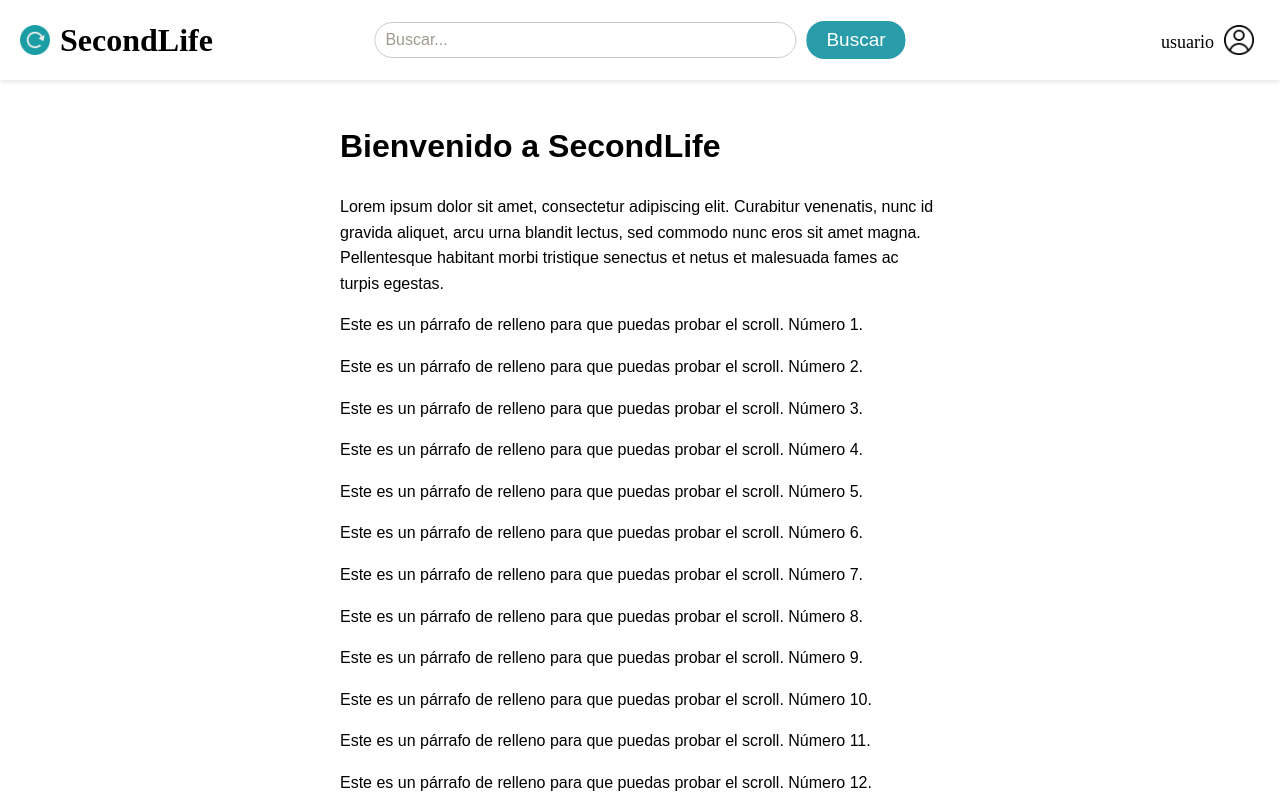
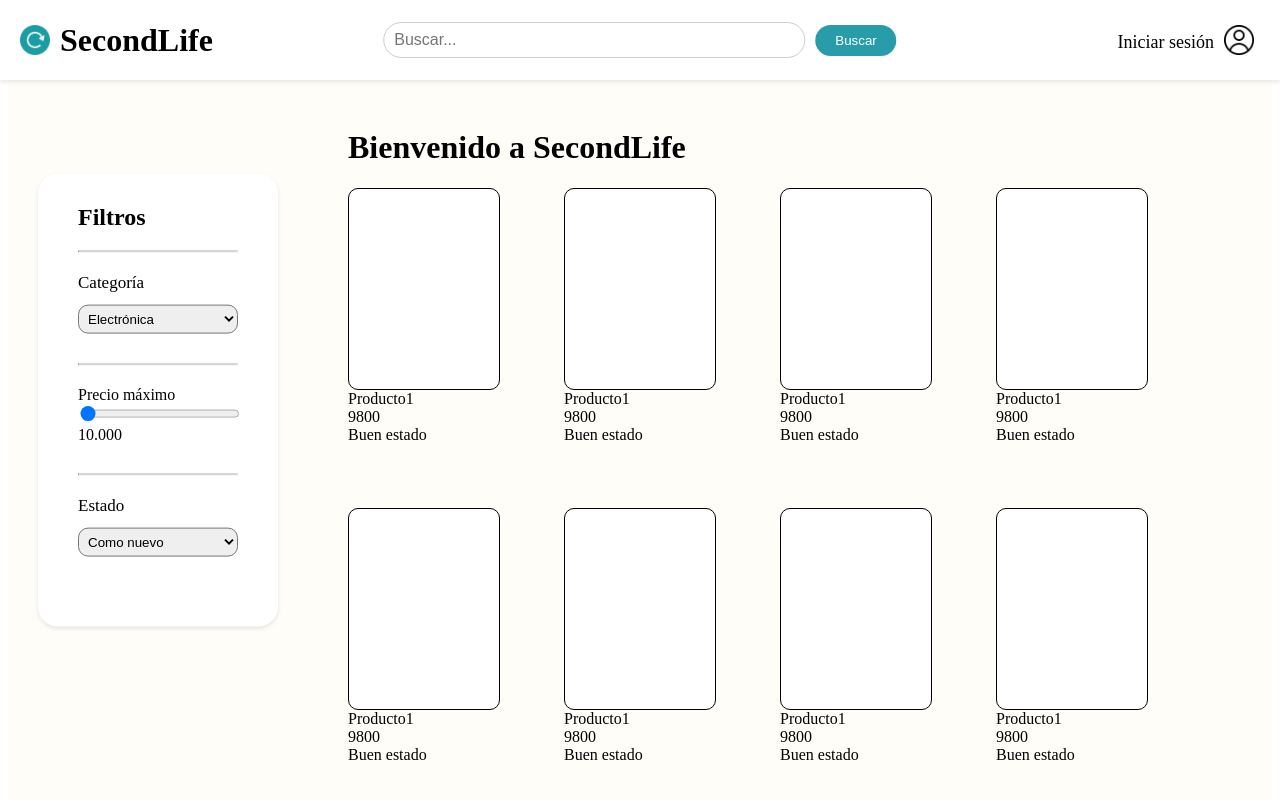
Before and after one commit to AntonioPerez00/TFG, a Vue app in the folder app_secondLife/second-life-front/: page /home in a window 1280 px wide. Shown: the top 800 px of the page. Built offline with nearby package versions, Linux system fonts and the light colour scheme.

Commit message:
diseño de home en proceso

```diff
--- /dev/null
+++ b/app_secondLife/second-life-front/src/components/FilterBar.vue
@@ -0,0 +1,75 @@
+<template>
+  <aside
+    class="fixed left-4 top-1/2 transform -translate-y-[50%] bg-[#FFFFFF]"
+    id="filterBar"
+  >
+    <h2 class="text-xl font-semibold mb-4">Filtros</h2>
+
+  <hr>
+
+    <!-- Filtro por categoría -->
+    <div class="filtros">
+      <label class="label_category">Categoría</label>
+      <select class="select_category">
+        <option>Electrónica</option>
+        <option>Ropa</option>
+        <option>Muebles</option>
+      </select>
+    </div>
+    <hr>
+
+    <!-- Filtro por precio -->
+    <div class="filtros">
+      <label>Precio máximo</label>
+      <input type="range" min="0" max="100000" class="w-full" />
+      <span>10.000</span>
+    </div>
+
+    <hr>
+
+    <!-- Filtro por estado -->
+    <div class="filtros">
+      <label class="label_category">Estado</label>
+      <select class="select_category">
+        <option>Como nuevo</option>
+        <option>Bueno</option>
+        <option>regular</option>
+      </select>
+    </div>
+
+
+  </aside>
+</template>
+
+<script setup>
+// Todo estático por ahora
+</script>
+
+<style>
+
+#filterBar{
+  padding: 40px;
+  padding-top: 10px;
+  margin-left: 30px;
+  box-shadow: 0 2px 4px rgba(0,0,0,0.1);
+  border-radius: 20px;
+  width: 10rem;
+}
+
+.filtros{
+  margin-top: 20px;
+  margin-bottom: 30px;
+}
+
+.label_category{
+  font-size: 17px;
+}
+
+.select_category{
+  width: 100%;
+  margin-top: 0.75rem;
+  border-radius: 10px;
+  padding: 5px;
+}
+
+</style>
--- /dev/null
+++ b/app_secondLife/second-life-front/src/components/Item.vue
@@ -0,0 +1,12 @@
+<template>
+  <div class="flex flex-col">
+    <div class="bg-[#FFFFFF] w-[150px] h-[200px] border rounded-[10px]"></div>
+    <span>Producto1</span>
+    <span>9800</span>
+    <span>Buen estado</span>
+  </div>
+</template>
+
+<script setup>
+// Todo estático por ahora
+</script>
--- a/app_secondLife/second-life-front/src/components/NavBar.vue
+++ b/app_secondLife/second-life-front/src/components/NavBar.vue
@@ -17,24 +17,12 @@
     </div>
 
     <div class="menu">
-        <span class="nombre-usuario">usuario</span>
+        <span class="nombre-usuario">Iniciar sesión</span>
         <img src="/usuario.png" alt="usurio" class="usuario-img" />
     </div>
   </nav>
 
-  <!-- Relleno para scroll -->
-  <main class="content">
-    <h1>Bienvenido a SecondLife</h1>
-    <p>
-      Lorem ipsum dolor sit amet, consectetur adipiscing elit. Curabitur
-      venenatis, nunc id gravida aliquet, arcu urna blandit lectus, sed
-      commodo nunc eros sit amet magna. Pellentesque habitant morbi tristique
-      senectus et netus et malesuada fames ac turpis egestas.
-    </p>
-    <p v-for="n in 40" :key="n">
-      Este es un párrafo de relleno para que puedas probar el scroll. Número {{ n }}.
-    </p>
-  </main>
+
 </template>
 
 <script setup>
--- a/app_secondLife/second-life-front/src/components/auth/Login.vue
+++ b/app_secondLife/second-life-front/src/components/auth/Login.vue
@@ -2,9 +2,16 @@
 
 <template>
   <div id="login-container">
-    <form @submit.prevent="login">
-    <input v-model="mail" type="mail" placeholder="E-mail" required />
-    <div class="passwd">
+    <form @submit.prevent="login" class="flex flex-col">
+    <input
+      v-model="mail"
+      type="email"
+      placeholder="E-mail"
+      required
+      class="border-0 border-b border-b-[#9f9a8f] p-[3px] mb-[25px] text-[#9f9a8f] text-[18px] bg-[#FFFDF8] focus:outline-none placeholder-[#9f9a8f]"
+    />
+
+    <div class="border-0 border-b border-b-[#9f9a8f]">
       <input
         :key="showFrontPassword"
         v-model="password"
@@ -12,42 +19,23 @@
         placeholder="Contraseña"
         required
         style="padding-bottom: 0px; margin: 5px; margin-left: 0px;"
-        class="border-none"
-      />
+        class="border-none p-[3px] mb-[25px] text-[#9f9a8f] text-[18px] bg-[#FFFDF8] focus:outline-none placeholder-[#9f9a8f]"
+/>
       <img
         :src="showFrontPassword ? eye : invisible"
         @click="showFrontPassword = !showFrontPassword"
         alt="Toggle password"
+        class="w-[18px] float-right mt-[8px]"
       />
 
     </div>
-    <p v-if="error" id="error">{{ error }}</p>
-    <button type="submit" class="continuar">
+    <p v-if="error" id="error" class="text-[#CC6565]">{{ error }}</p>
+    <button type="submit" class="bg-[#299CA9] border-none text-[#FFFFFF] rounded-[10px] mt-[2rem] pt-[10px] pb-[10px] pl-[25px] pr-[25px] text-[19px]">
       Iniciar sesión
     </button>
   </form>
   </div>
 </template>
-
-<style>
-
-img{
-  width: 18px;
-  float: right;
-  margin-top: 8px;
-}
-
-form {
- display: flex;
- flex-direction: column;
-}
-
-.passwd{
-  border-bottom: solid;
-  color: #9f9a8f;
-  padding: 0px;
-}
-</style>
 
 <script setup>
 import { ref } from 'vue'
--- a/app_secondLife/second-life-front/src/components/auth/Register.vue
+++ b/app_secondLife/second-life-front/src/components/auth/Register.vue
@@ -1,9 +1,17 @@
 <template>
-  <form @submit.prevent="onSubmit" class="space-y-4">
+  <form @submit.prevent="onSubmit" class="flex flex-col">
     <template v-if="!isCodeStep">
-      <input v-model="email" type="email" placeholder="E-mail" required />
-      <input v-model="username" type="text" placeholder="Nombre de usuario" required />
-      <div class="passwd">
+      <input
+      v-model="email"
+      type="email"
+      placeholder="E-mail"
+      required
+      class="border-0 border-b border-b-[#9f9a8f] p-[3px] mb-[25px] text-[#9f9a8f] text-[18px] bg-[#FFFDF8] focus:outline-none placeholder-[#9f9a8f]"
+    />
+      <input v-model="username" type="text" placeholder="Nombre de usuario" required
+        class="border-0 border-b border-b-[#9f9a8f] p-[3px] mb-[25px] text-[#9f9a8f] text-[18px] bg-[#FFFDF8] focus:outline-none placeholder-[#9f9a8f]"
+      />
+      <div class="border-0 border-b border-b-[#9f9a8f]">
         <input
           :key="showFrontPasswordRegister"
           v-model="frontPasswordRegister"
@@ -11,20 +19,21 @@
           placeholder="Contraseña"
           required
           style="padding-bottom: 0px; margin: 5px; margin-left: 0px;"
-          class="border-none"
+          class="border-none p-[3px] mb-[25px] text-[#9f9a8f] text-[18px] bg-[#FFFDF8] focus:outline-none placeholder-[#9f9a8f]"
         />
         <img
           :src="showFrontPasswordRegister ? eye : invisible"
           @click="showFrontPasswordRegister = !showFrontPasswordRegister"
           alt="Toggle password"
+          class="w-[18px] float-right mt-[8px]"
         />
       </div>
-      <button type="submit" class="continuar">Continuar</button>
+      <button type="submit" class="bg-[#299CA9] border-none text-[#FFFFFF] rounded-[10px] mt-[2rem] pt-[10px] pb-[10px] pl-[25px] pr-[25px] text-[19px]">Continuar</button>
     </template>
 
     <template v-else>
-      <input v-model="code" type="text" placeholder="Código de verificación" required />
-      <button @click.prevent="verifyCode" class="continuar">Verificar código</button>
+      <input v-model="code" type="text" placeholder="Código de verificación" required class="border-0 border-b border-b-[#9f9a8f] p-[3px] mb-[25px] text-[#9f9a8f] text-[18px] bg-[#FFFDF8] focus:outline-none placeholder-[#9f9a8f]"/>
+      <button @click.prevent="verifyCode" class="bg-[#299CA9] border-none text-[#FFFFFF] rounded-[10px] mt-[2rem] pt-[10px] pb-[10px] pl-[25px] pr-[25px] text-[19px]">Verificar código</button>
     </template>
   </form>
 </template>
--- a/app_secondLife/second-life-front/src/main.js
+++ b/app_secondLife/second-life-front/src/main.js
@@ -1,7 +1,6 @@
 import { createApp } from 'vue'
 import App from './App.vue'
 import router from './router'
-import './index.css'
 import './assets/tailwind.css'
 
 createApp(App).use(router).mount('#app')
--- a/app_secondLife/second-life-front/src/pages/HomePage.vue
+++ b/app_secondLife/second-life-front/src/pages/HomePage.vue
@@ -1,8 +1,18 @@
 <template>
-  <div>
+  <div class="bg-[#FFFDF8]">
     <NavBar />
-    <div class="pt-20 px-8">
-      <div class="bg-red-500 text-white p-4">Esto debería ser rojo con texto blanco</div>
+    <div class="pt-20 px-8 flex gap-6">
+      <Filtros />
+
+
+
+        <!-- Contenido principal -->
+        <main class="flex flex-col mt-[80px] p-[20px] ml-[20rem]">
+          <h1 class="text-2xl font-bold">Bienvenido a SecondLife</h1>
+          <div class="flex flex-wrap gap-[4rem]">
+            <Item v-for="n in 40" :key="n" />
+          </div>
+        </main>
 
     </div>
   </div>
@@ -10,4 +20,6 @@
 
 <script setup>
 import NavBar from '../components/NavBar.vue'
+import Filtros from '../components/FilterBar.vue'
+import Item from '../components/Item.vue'
 </script>
--- a/app_secondLife/second-life-front/src/pages/auth/AuthView.vue
+++ b/app_secondLife/second-life-front/src/pages/auth/AuthView.vue
@@ -1,17 +1,19 @@
 <!-- src/views/AuthView.vue -->
 <template>
   <div class="flex items-center justify-center min-h-screen mt-[-5rem]">
-  <div id="card" >
+  <div id="card" class="bg-[#FFFDF8] border border-[#f1e2bc] rounded-[20px] p-[20px] pt-[10px] w-fit">
     <div id="login-register">
       <div>
         <button
-          :class="['flex-1 text-center py-2', activeTab === 'login' ? 'border-b-2 border-teal-500 font-bold' : 'text-gray-500']"
+          :class="['flex-1 text-center py-2 bg-transparent pt-[10px] pb-[10px] pl-[25px] pr-[25px] mb-[30px] text-[19px] text-[#9f9a8f]',
+          activeTab === 'login' ? 'border-t-0 border-l-0 border-r-0 border-[#FFFDF8]' : 'border-none']"
           @click="activeTab = 'login'"
         >
           Iniciar sesión
         </button>
         <button
-          :class="['flex-1 text-center py-2', activeTab === 'register' ? 'border-b-2 border-teal-500 font-bold' : 'text-gray-500']"
+          :class="['flex-1 text-center py-2 bg-transparent pt-[10px] pb-[10px] pl-[25px] pr-[25px] mb-[30px] text-[19px] text-[#9f9a8f]',
+          activeTab === 'register' ? 'border-t-0 border-l-0 border-r-0 border-[#FFFDF8]' : 'border-none']"
           @click="activeTab = 'register'"
         >
           Registrarse
@@ -24,68 +26,6 @@
   </div>
   </div>
 </template>
-
-<style>
-
-.continuar{
-  background-color: #299CA9;
-  border: none;
-  color: white;
-  border-radius: 10px;
-  margin-top: 2rem;
-}
-
-input{
-  border: none;
-  border-bottom: solid;
-  padding: 3px;
-  margin-bottom: 25px;
-  color: #9f9a8f;
-  font-size: 18px;
-}
-
-input::placeholder{
-  color: #9f9a8f;
-}
-
-input:focus {
-  outline: none;
-  box-shadow: none; /* para quitar sombras */
-  border-color: transparent; /* o el color que quieras */
-  border-bottom-color: #9f9a8f;
-}
-
-button{
-  color: #9f9a8f;
-  border: none;
-  padding: 10px 25px;
-  background-color: transparent;
-  margin-bottom: 30px;
-  font-size: 19px;
-}
-
-hr{
-  border-top: 1px solid #f1e2bc;
-}
-
-#card{
-  background-color: #FFFDF8;
-  border-style: solid;
-  border-radius: 20px;
-  border-color: #f1e2bc;
-  padding: 20px;
-  padding-top: 10px;
-  width: fit-content;
-}
-#login-register{
-  border: 5px;
-}
-
-#error{
-  color: rgb(204, 101, 101);
-}
-
-</style>
 
 <script setup>
 import { ref } from 'vue'
--- a/app_secondLife/second-life-front/src/style.css
+++ /dev/null
@@ -1,79 +0,0 @@
-:root {
-  font-family: system-ui, Avenir, Helvetica, Arial, sans-serif;
-  line-height: 1.5;
-  font-weight: 400;
-
-  color-scheme: light dark;
-  color: rgba(255, 255, 255, 0.87);
-  background-color: #242424;
-
-  font-synthesis: none;
-  text-rendering: optimizeLegibility;
-  -webkit-font-smoothing: antialiased;
-  -moz-osx-font-smoothing: grayscale;
-}
-
-a {
-  font-weight: 500;
-  color: #646cff;
-  text-decoration: inherit;
-}
-a:hover {
-  color: #535bf2;
-}
-
-body {
-  margin: 0;
-  display: flex;
-  place-items: center;
-  min-width: 320px;
-  min-height: 100vh;
-}
-
-h1 {
-  font-size: 3.2em;
-  line-height: 1.1;
-}
-
-button {
-  border-radius: 8px;
-  border: 1px solid transparent;
-  padding: 0.6em 1.2em;
-  font-size: 1em;
-  font-weight: 500;
-  font-family: inherit;
-  background-color: #1a1a1a;
-  cursor: pointer;
-  transition: border-color 0.25s;
-}
-button:hover {
-  border-color: #646cff;
-}
-button:focus,
-button:focus-visible {
-  outline: 4px auto -webkit-focus-ring-color;
-}
-
-.card {
-  padding: 2em;
-}
-
-#app {
-  max-width: 1280px;
-  margin: 0 auto;
-  padding: 2rem;
-  text-align: center;
-}
-
-@media (prefers-color-scheme: light) {
-  :root {
-    color: #213547;
-    background-color: #ffffff;
-  }
-  a:hover {
-    color: #747bff;
-  }
-  button {
-    background-color: #f9f9f9;
-  }
-}
--- a/app_secondLife/second-life-front/tailwind.config.js
+++ b/app_secondLife/second-life-front/tailwind.config.js
@@ -5,7 +5,9 @@ module.exports = {
     "./src/**/*.{vue,js,ts,jsx,tsx}",
   ],
   theme: {
-    extend: {},
+    extend: {
+
+    },
   },
   plugins: [],
 }
```
